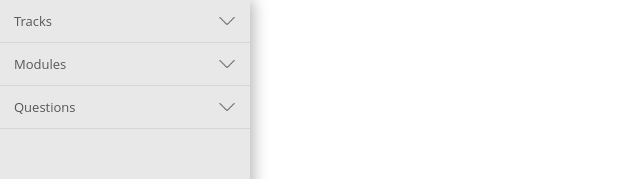
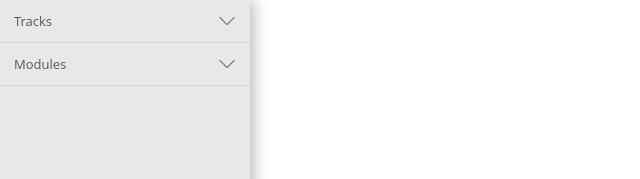
Before and after one commit to nusoft-io/erate-content-manager-1, a React app: page / in a window 1280 px wide. Shown: the top 179 px of the page, without its empty margins (0-640 px from the left). Built offline with nearby package versions, Linux system fonts and the light colour scheme.

Commit message:
removed questions sidebar option

```diff
--- a/src/components/Sidebar.jsx
+++ b/src/components/Sidebar.jsx
@@ -85,28 +85,7 @@ function Sidebar({ setActiveComp }) {
             </>
           )}
         </li>
-        <li className={`sb-menu-item ${expanded === 'QuestionsComp' ? 'expanded' : ''}`}>
-          <div className='sb-menu-item-title' onClick={() => toggleExpand('QuestionsComp')}>
-            <span>Questions</span>
-            <img src={dropdownIcon} alt="dropdown" />
-          </div>
-          {expanded === 'QuestionsComp' && (
-            <>
-             <ul className='sub-items-ul'>
-                <li className='sb-submenu-item' onClick={() => setActiveComp('EditQuestion')}>
-                  <div className='sb-menu-item-title'>
-                    <span>Edit Question</span>
-                  </div>
-                </li>
-                <li className='sb-submenu-item' onClick={() => setActiveComp('AddQuestion')}>
-                  <div className='sb-menu-item-title'>
-                    <span>Add Question</span>
-                  </div>
-                </li>
-              </ul>
-            </>
-          )}
-        </li>
+
       </ul>
     </div>
   );
```
Also changed, not shown: src/components/Table.jsx (+11 -5 lines).
